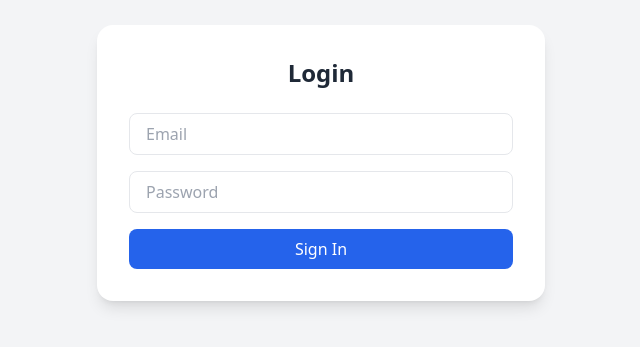
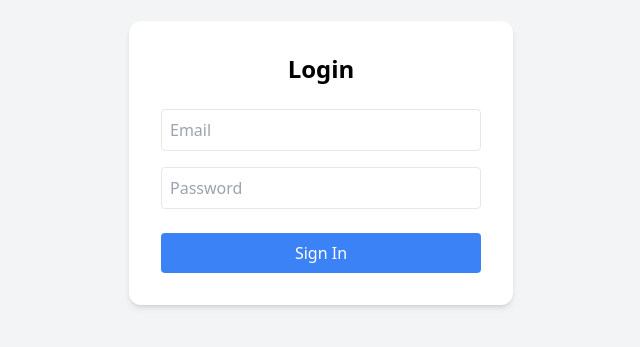
Before and after one commit to zulkarnaenfhr/team-planner-dashboard, a React (Vite) app: page /login in a window 1280 px wide. Shown: the part 237-584 px from the top of the page, without its empty margins (319-959 px from the left). Built offline with nearby package versions, Linux system fonts and the light colour scheme.

Commit message:
updated login function

```diff
--- a/src/App.jsx
+++ b/src/App.jsx
@@ -1,26 +1,27 @@
 import { BrowserRouter, Routes, Route, Navigate } from "react-router-dom";
-import { useState, useEffect } from "react";
 import Login from "./app//main/login/login";
 import Dashboard from "./app/main/dashboard/dashboard";
 
-function App() {
-   const [isAuthenticated, setIsAuthenticated] = useState(false);
+function PrivateRoute({ children }) {
+   const isAuth = localStorage.getItem("auth") === "true";
+   return isAuth ? children : <Navigate to="/login" />;
+}
 
-   useEffect(() => {
-      const token = localStorage.getItem("token");
-      setIsAuthenticated(!!token);
-   }, []);
-
+export default function App() {
    return (
       <BrowserRouter>
          <Routes>
-            {/* Default route → check auth */}
-            <Route path="/" element={isAuthenticated ? <Navigate to="/dashboard" /> : <Navigate to="/login" />} />
             <Route path="/login" element={<Login />} />
-            <Route path="/dashboard" element={isAuthenticated ? <Dashboard /> : <Navigate to="/login" replace />} />
+            <Route
+               path="/dashboard"
+               element={
+                  <PrivateRoute>
+                     <Dashboard />
+                  </PrivateRoute>
+               }
+            />
+            <Route path="*" element={<Navigate to="/login" />} />
          </Routes>
       </BrowserRouter>
    );
 }
-
-export default App;
--- a/src/app/main/dashboard/dashboard.tsx
+++ b/src/app/main/dashboard/dashboard.tsx
@@ -1,6 +1,6 @@
 export default function Dashboard() {
    const handleLogout = () => {
-      localStorage.removeItem("token");
+      localStorage.removeItem("auth");
       window.location.href = "/login"; // force redirect
    };
 
--- a/src/app/main/login/login.tsx
+++ b/src/app/main/login/login.tsx
@@ -6,32 +6,30 @@ export default function Login() {
    const [password, setPassword] = useState("");
    const navigate = useNavigate();
 
-   const handleSubmit = (e) => {
+   const handleLogin = (e) => {
       e.preventDefault();
-
-      // 👉 Replace this with real authentication API
-      if (email === "admin@test.com" && password === "1234") {
-         localStorage.setItem("token", "my-secret-token");
-
-         // ✅ redirect to dashboard
+      // cek dummy credential
+      if (email === "admin@mail.com" && password === "simalakama") {
+         localStorage.setItem("auth", "true"); // simpan credential
          navigate("/dashboard");
       } else {
-         alert("Invalid credentials!");
+         alert("Invalid credentials");
       }
    };
 
    return (
-      <div className="flex min-h-screen items-center justify-center bg-gray-100">
-         <div className="w-full max-w-md p-8 bg-white rounded-2xl shadow-lg">
-            <h1 className="text-2xl font-bold text-center text-gray-800 mb-6">Login</h1>
-            <form onSubmit={handleSubmit} className="space-y-4">
-               <input type="email" placeholder="Email" className="w-full px-4 py-2 border rounded-lg" value={email} onChange={(e) => setEmail(e.target.value)} />
-               <input type="password" placeholder="Password" className="w-full px-4 py-2 border rounded-lg" value={password} onChange={(e) => setPassword(e.target.value)} />
-               <button type="submit" className="w-full py-2 bg-blue-600 text-white rounded-lg hover:bg-blue-700">
-                  Sign In
-               </button>
-            </form>
-         </div>
+      <div className="flex items-center justify-center min-h-screen bg-gray-100">
+         <form onSubmit={handleLogin} className="bg-white p-8 rounded-xl shadow-md w-96">
+            <h2 className="text-2xl font-bold mb-6 text-center">Login</h2>
+
+            <input type="email" placeholder="Email" value={email} onChange={(e) => setEmail(e.target.value)} className="w-full p-2 border rounded mb-4" />
+
+            <input type="password" placeholder="Password" value={password} onChange={(e) => setPassword(e.target.value)} className="w-full p-2 border rounded mb-6" />
+
+            <button type="submit" className="w-full bg-blue-500 text-white py-2 rounded hover:bg-blue-600">
+               Sign In
+            </button>
+         </form>
       </div>
    );
 }
```
